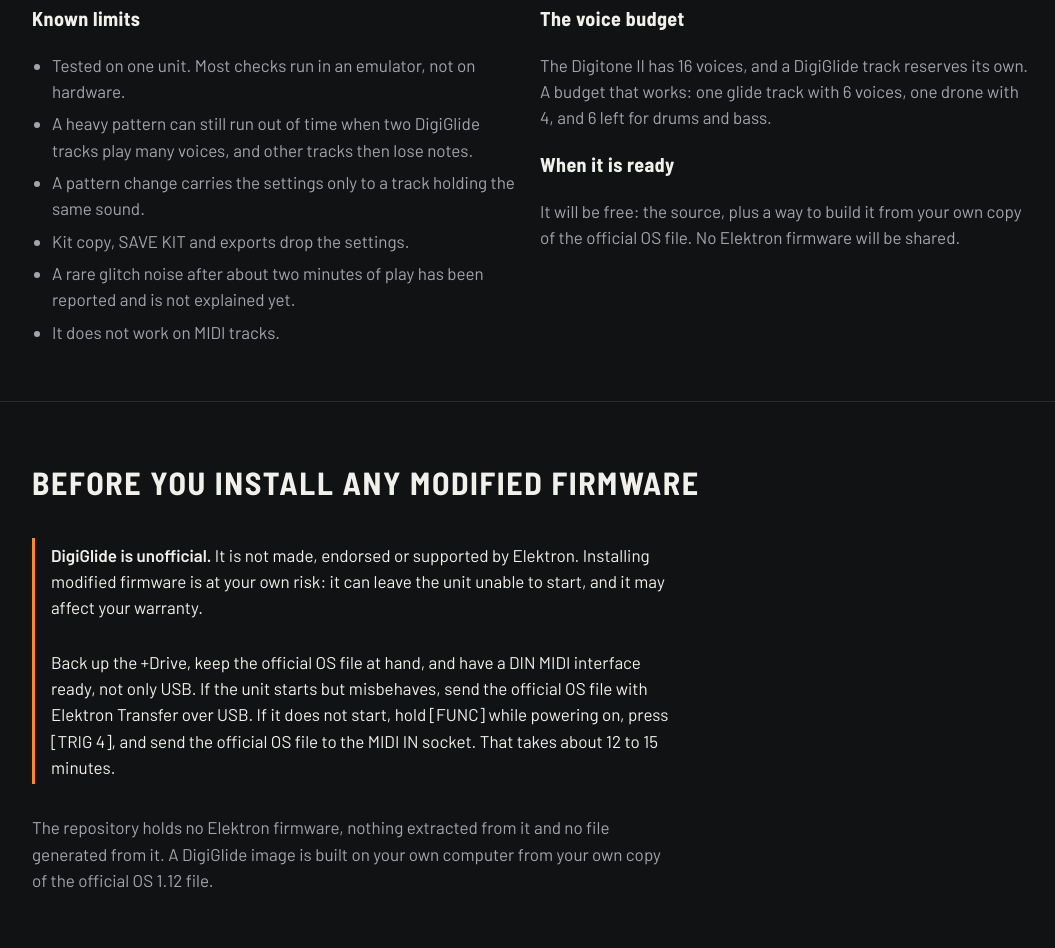
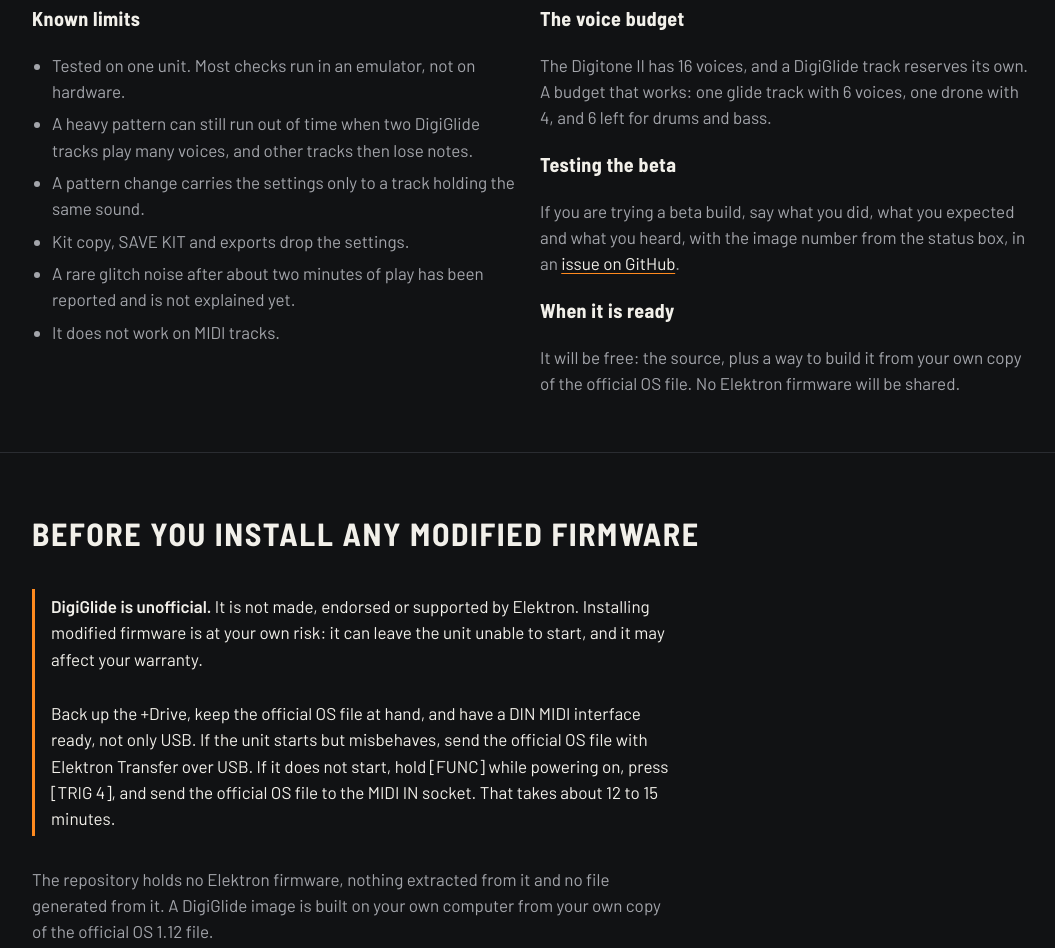
Before and after one commit to michaeltietjen/digiglide, a plain HTML site: page docs/index.html in a window 1280 px wide. Shown: the part 3909-4857 px from the top of the page, without its empty margins (108-1163 px from the left). Drawn offline with Linux system fonts and the light colour scheme.

Commit message:
Site: add the maker's name and a link for reporting beta problems
Co-Authored-By: Claude Fable 5.2 <noreply@anthropic.com>
Claude-Session: https://claude.ai/code/session_01GGkr6JA8Le44eBseaxQAK2

```diff
--- a/docs/index.html
+++ b/docs/index.html
@@ -169,6 +169,8 @@
       <div class="stack">
         <h3>The voice budget</h3>
         <p class="dim">The Digitone II has 16 voices, and a DigiGlide track reserves its own. A budget that works: one glide track with 6 voices, one drone with 4, and 6 left for drums and bass.</p>
+        <h3>Testing the beta</h3>
+        <p class="dim">If you are trying a beta build, say what you did, what you expected and what you heard, with the image number from the status box, in an <a href="https://github.com/michaeltietjen/digiglide/issues">issue on GitHub</a>.</p>
         <h3>When it is ready</h3>
         <p class="dim">It will be free: the source, plus a way to build it from your own copy of the official OS file. No Elektron firmware will be shared.</p>
       </div>
@@ -207,6 +209,7 @@
 <footer>
   <div class="wrap">
     <span>DigiGlide is unofficial and not affiliated with Elektron. Elektron and Digitone are trademarks of Elektron Music Machines.</span>
+    <span>Made by <a href="https://github.com/michaeltietjen">Michael Tietjen</a>. Found a problem in the beta? <a href="https://github.com/michaeltietjen/digiglide/issues">Report it on GitHub</a>.</span>
     <span><a href="manual.html">Manual</a> · <a href="https://github.com/michaeltietjen/digiglide">GitHub</a> · <a href="https://michaeltietjen.github.io/brickchord/">Brickchord</a></span>
   </div>
 </footer>
```
Also changed, not shown: docs/manual.html (+1 -0 lines), 1 other file.
